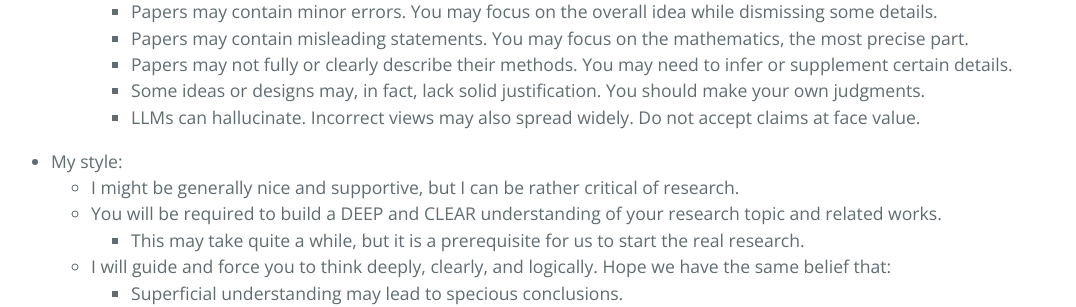
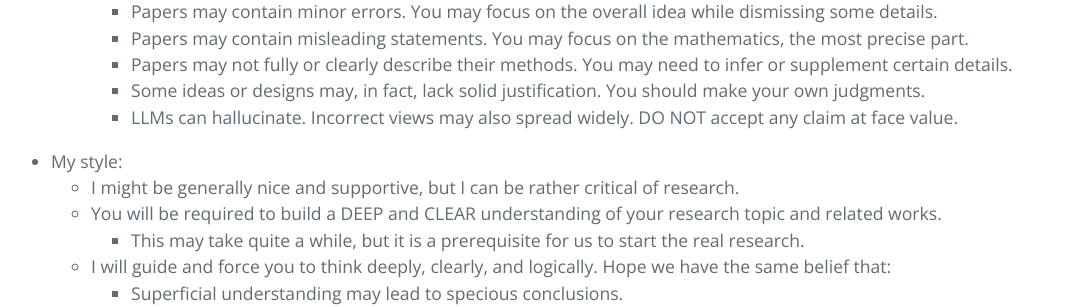
Before and after one commit to ZhimingZhou/zhimingzhou.github.io, a Jekyll site: the page built from _posts/2020-12-09-Prospective-Students.md, in a window 1280 px wide and 900 px high, scrolled down 995 px. Shown: the part 155-462 px from the top of the window, without its empty margins (85-1161 px from the left). Built offline with Jekyll 4.4.1, drawn with Linux system fonts in a browser that asks for light colours.

Commit message:
Update 2020-12-09-Prospective-Students.md

```diff
--- a/_posts/2020-12-09-Prospective-Students.md
+++ b/_posts/2020-12-09-Prospective-Students.md
@@ -44,7 +44,7 @@ I’m looking for talented students with GENUINE ENTHUSIASM for fundamental rese
 		- Papers may contain misleading statements. You may focus on the mathematics, the most precise part.
 		- Papers may not fully or clearly describe their methods. You may need to infer or supplement certain details.
 		- Some ideas or designs may, in fact, lack solid justification. You should make your own judgments.
-		- LLMs can hallucinate. Incorrect views may also spread widely. Do not accept claims at face value.
+		- LLMs can hallucinate. Incorrect views may also spread widely. DO NOT accept any claim at face value.
 
 <!--  -->
 - My style:
```
